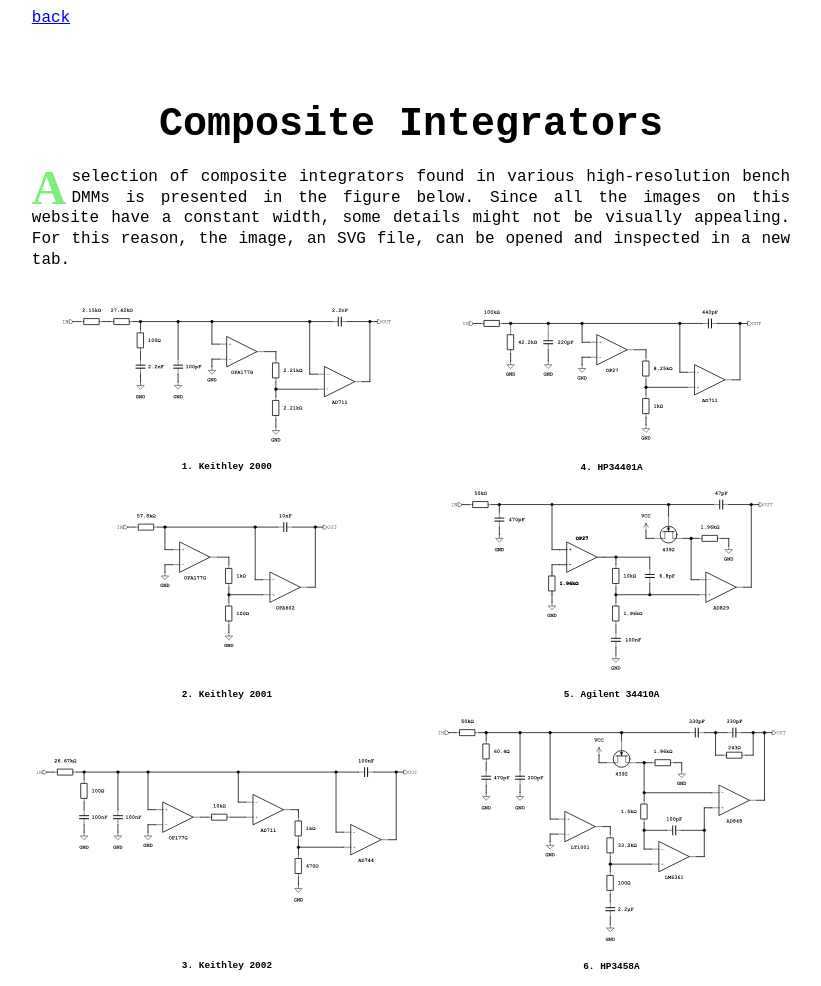
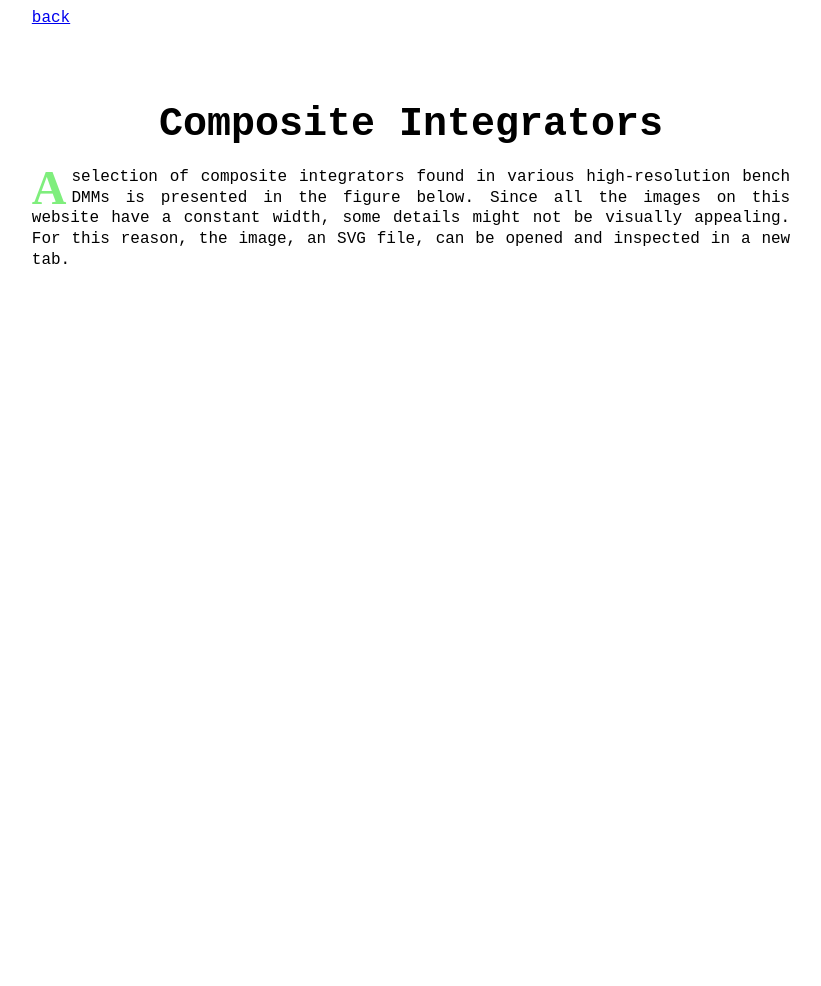
Before and after one commit to NNNILabs/NNNILabs.github.io, a Jekyll site: the page built from _posts/2025-06-18-Composite-Integrators.md, in a window 1280 px wide. Shown: the whole page, without its empty margins (229-1050 px from the left). Built offline with Jekyll 4.4.1, drawn with Linux system fonts in a browser that asks for light colours; after the commit the page ends 900 px from its top, so only the background shows below that.

Commit message:
Update 2025-06-18-Composite-Integrators.md

```diff
--- a/_posts/2025-06-18-Composite-Integrators.md
+++ b/_posts/2025-06-18-Composite-Integrators.md
@@ -8,4 +8,4 @@
 
 <span id="dropcap">A</span> selection of composite integrators found in various high-resolution bench DMMs is presented in the figure below. Since all the images on this website have a constant width, some details might not be visually appealing. For this reason, the image, an SVG file, can be opened and inspected in a new tab.<br><br>
 
-![Composite Integrators](/assets/img/Composite_Integrators/Integrators.svg)
+<!--![Composite Integrators](/assets/img/Composite_Integrators/Integrators.svg)-->
```
